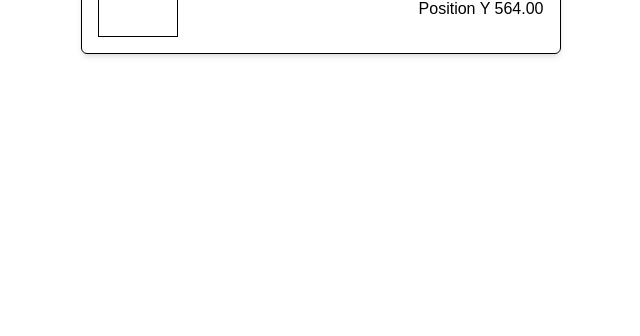
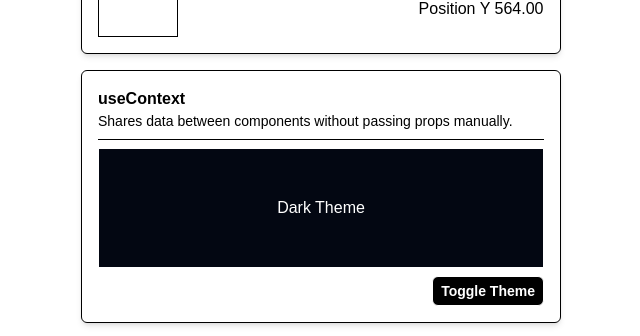
Before and after one commit to ratatatatcode/react-hooks, a React (Vite) app: page / in a window 1280 px wide. Shown: the part 607-943 px from the top of the page, without its empty margins (319-959 px from the left). Before the commit the page ends 800 px from the top, so only its background shows below. Built offline with nearby package versions, Linux system fonts and the light colour scheme; no server answers.

Commit message:
Add useContext example

```diff
--- a/src/App.tsx
+++ b/src/App.tsx
@@ -1,6 +1,7 @@
 import UseStateComponent from "./components/hooks/useState";
 import UseEffectComponent from "./components/hooks/useEffect";
 import UseRefComponent from "./components/hooks/useRef";
+import UseContextComponent from "./components/hooks/useContext/useContext";
 
 function App() {
   return (
@@ -8,6 +9,7 @@ function App() {
       <UseStateComponent />
       <UseEffectComponent />
       <UseRefComponent />
+      <UseContextComponent />
     </div>
   );
 }
--- /dev/null
+++ b/src/components/hooks/useContext/functionContext.tsx
@@ -0,0 +1,14 @@
+import { useContext } from "react";
+import { ThemeContext } from "./useContext";
+
+export default function FunctionContextComponent() {
+  const darkTheme = useContext(ThemeContext);
+
+  return (
+    <div
+      className={`h-30 w-full flex items-center justify-center mb-2 border ${darkTheme ? "bg-gray-950 text-white" : "bg-white text-black"}`}
+    >
+      <p>{darkTheme ? "Dark Theme" : "Light Theme"}</p>
+    </div>
+  );
+}
--- /dev/null
+++ b/src/components/hooks/useContext/useContext.tsx
@@ -0,0 +1,30 @@
+import React, { useState } from "react";
+import FunctionContextComponent from "./functionContext";
+export const ThemeContext = React.createContext(true);
+
+export default function UseContextComponent() {
+  const [darkTheme, setDarkTheme] = useState(true);
+
+  const toggleTheme = () => setDarkTheme((prev) => !prev);
+
+  return (
+    <ThemeContext.Provider value={darkTheme}>
+      <div className="h-auto w-120 border rounded-md p-4 shadow-md">
+        <h2 className="font-semibold">useContext</h2>
+        <p className="text-sm">
+          Shares data between components without passing props manually.
+        </p>
+        <hr className="my-2" />
+        <FunctionContextComponent />
+        <div className="flex justify-end">
+          <button
+            className="border rounded-md px-2 py-1 text-white font-semibold text-sm bg-black"
+            onClick={toggleTheme}
+          >
+            Toggle Theme
+          </button>
+        </div>
+      </div>
+    </ThemeContext.Provider>
+  );
+}
```
